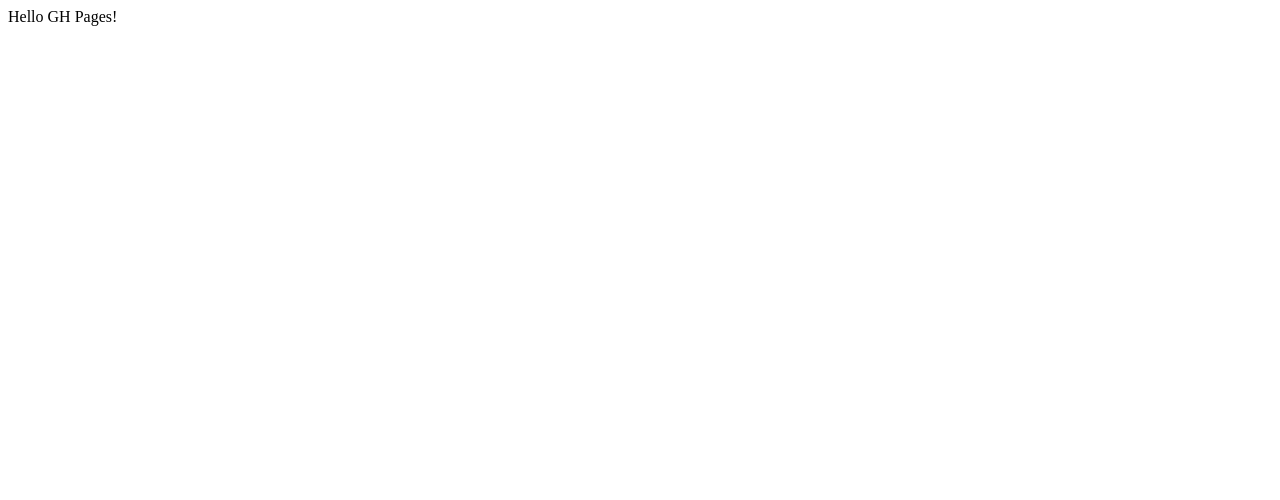
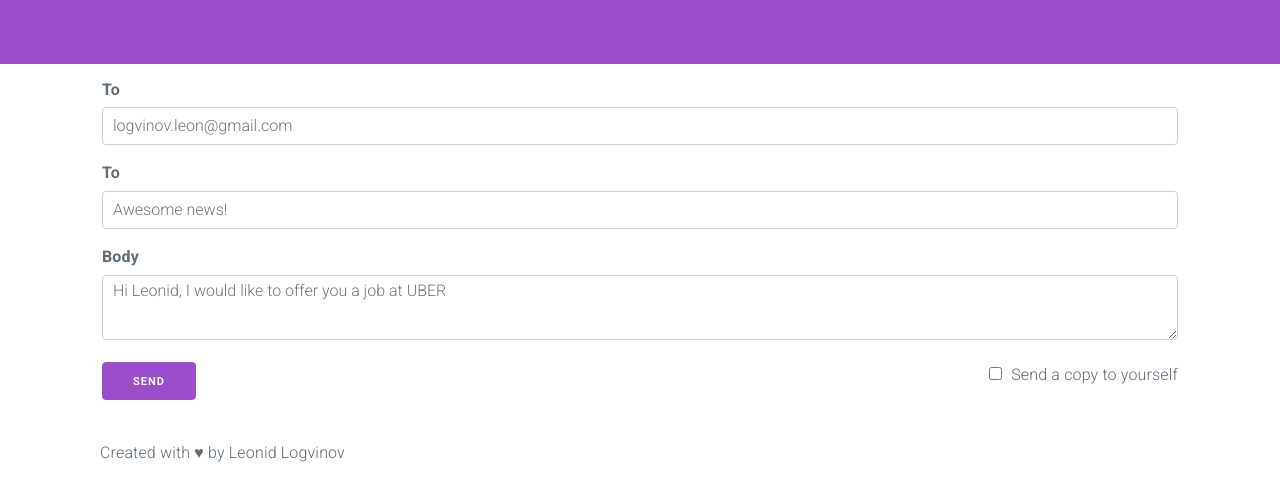
Before and after one commit to LogvinovLeon/UberChallenge, a website: page docs/index.html in a window 1280 px wide. Drawn offline with nearby package versions, Linux system fonts and the light colour scheme.

Commit message:
Add initial version of the Front-end

```diff
--- a/docs/index.html
+++ b/docs/index.html
@@ -1 +1,52 @@
-Hello GH Pages!
+<!DOCTYPE html>
+<html lang="en">
+<head>
+    <meta charset="UTF-8">
+    <title>UberChallenge Email (Leonid Logvinov)</title>
+    <!-- Google Fonts -->
+    <link rel="stylesheet" href="https://fonts.googleapis.com/css?family=Roboto:300,300italic,700,700italic">
+
+    <!-- CSS Reset -->
+    <link rel="stylesheet" href="https://cdnjs.cloudflare.com/ajax/libs/normalize/3.0.3/normalize.css">
+
+    <!-- Milligram CSS minified -->
+    <link rel="stylesheet" href="node_modules/milligram/dist/milligram.min.css">
+
+    <!-- You should properly set the path from the main file. -->
+</head>
+<body>
+<style>
+    header {
+        height:5vw;
+        background-color: #9b4dca;
+        margin-bottom: 1vw;
+    }
+</style>
+<header>
+</header>
+<main>
+    <section class="container">
+        <form>
+            <fieldset>
+                <label for="to">To</label>
+                <input type="email" placeholder="logvinov.leon@gmail.com" id="to">
+                <label for="subject">To</label>
+                <input type="text" placeholder="Awesome news!" id="subject">
+                <label for="body">Body</label>
+                <textarea placeholder="Hi Leonid, I would like to offer you a job at UBER" id="body"></textarea>
+                <div class="float-right">
+                    <input type="checkbox" id="confirmField">
+                    <label class="label-inline" for="confirmField">Send a copy to yourself</label>
+                </div>
+                <input class="button-primary" type="submit" value="Send">
+            </fieldset>
+        </form>
+    </section>
+</main>
+<footer>
+    <section class="container">
+        Created with ♥ by Leonid Logvinov
+    </section>
+</footer>
+</body>
+</html>
```
Also changed, not shown: docs/package.json (added, +11 -0 lines).
